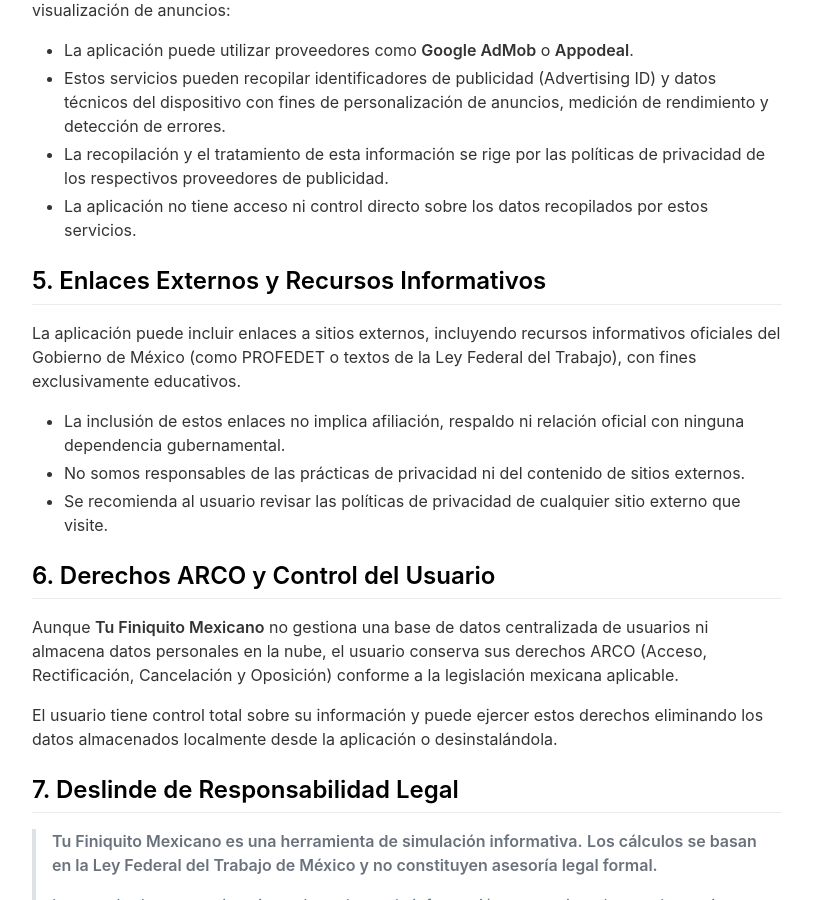
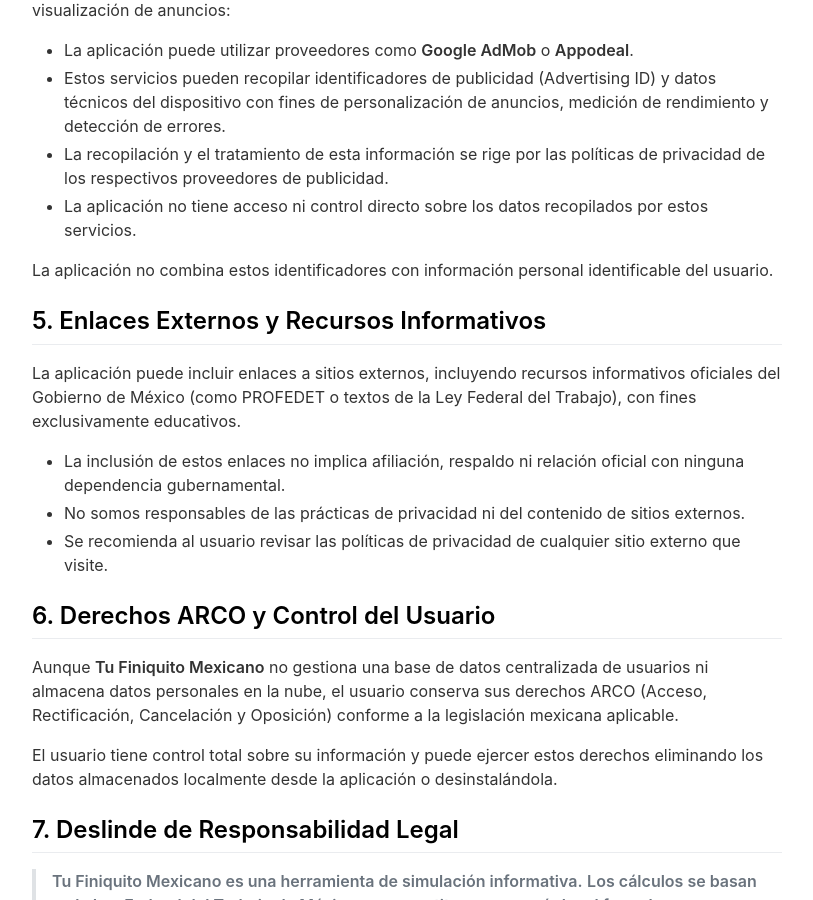
Before and after one commit to ripper2hl/tu-finiquito-mexicano-landing, a Jekyll site: the page built from _pages/privacypolicy.md, in a window 1280 px wide and 900 px high, scrolled down 1210 px. Shown: the whole window, without its empty margins (233-1046 px from the left). Built offline with Jekyll 4.4.1, drawn with Linux system fonts in a browser that asks for light colours; nearby versions of some CDN libraries.

Commit message:
docs: Clarify that the application does not combine identifiers with personally identifiable information in the privacy policy.

```diff
--- a/_pages/privacypolicy.md
+++ b/_pages/privacypolicy.md
@@ -42,6 +42,8 @@ Para apoyar el desarrollo y mantenimiento de la aplicación, se utilizan servici
 *   La recopilación y el tratamiento de esta información se rige por las políticas de privacidad de los respectivos proveedores de publicidad.
 *   La aplicación no tiene acceso ni control directo sobre los datos recopilados por estos servicios.
 
+La aplicación no combina estos identificadores con información personal identificable del usuario.
+
 ## 5. Enlaces Externos y Recursos Informativos
 
 La aplicación puede incluir enlaces a sitios externos, incluyendo recursos informativos oficiales del Gobierno de México (como PROFEDET o textos de la Ley Federal del Trabajo), con fines exclusivamente educativos.
```
